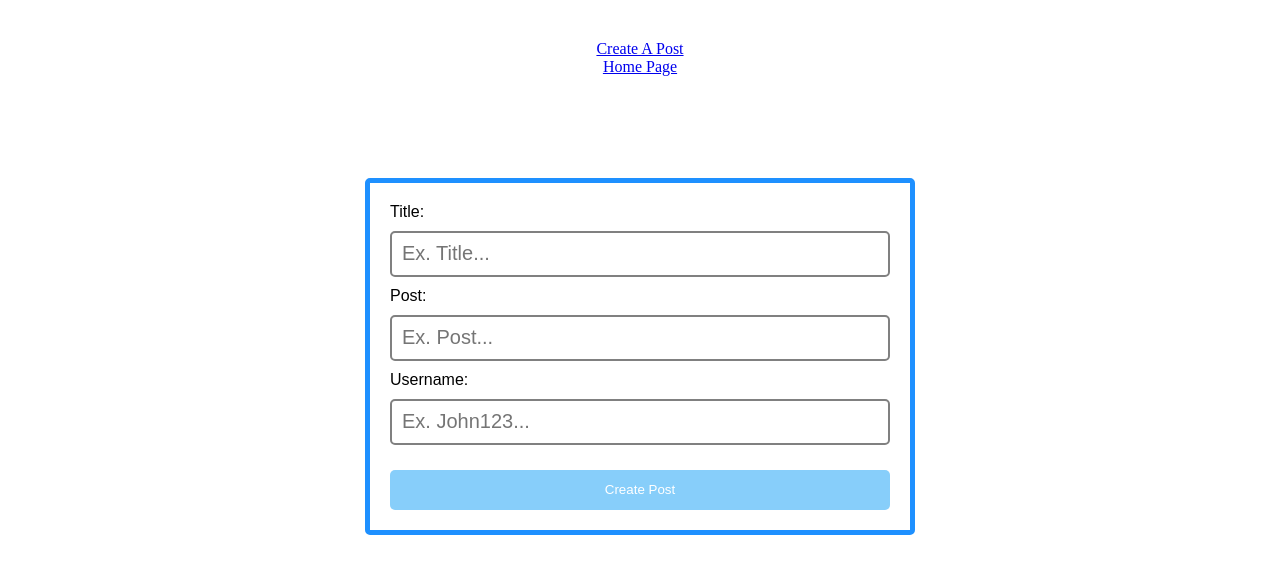
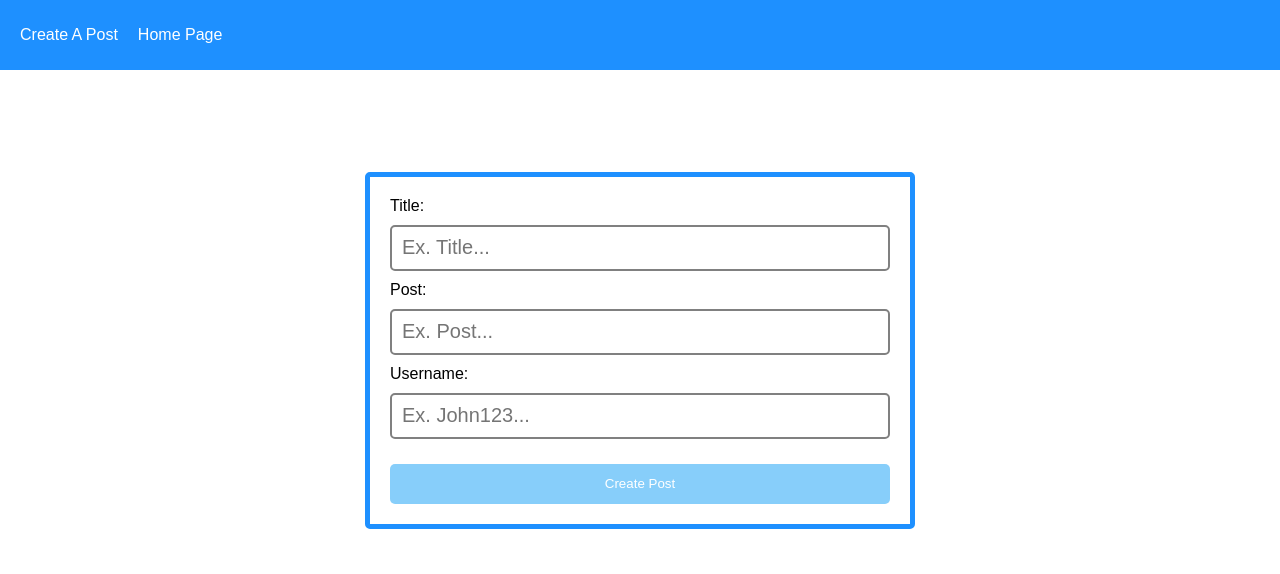
Before and after one commit to shwarzbergzelda/REACT-FULLSTACK, a React (Create React App) app in the folder client/: page /createpost in a window 1280 px wide. Shown: the top 574 px of the page. Built offline with nearby package versions, Linux system fonts and the light colour scheme.

Commit message:
add styling to navbar

```diff
--- a/client/src/App.css
+++ b/client/src/App.css
@@ -3,7 +3,6 @@
   height: auto;
   display: flex;
   align-items: center;
-  padding-top: 40px;
   flex-direction: column;
 }
 
@@ -104,3 +103,56 @@
 span {
   color: red;
 }
+
+/* NAVBAR */
+
+.navbar {
+  width: 100%;
+  height: 70px;
+  background-color: dodgerblue;
+  display: flex;
+  align-items: center;
+  font-family: Arial, Helvetica, sans-serif;
+}
+
+.navbar a {
+  margin-left: 20px;
+  text-decoration: none;
+  color: white;
+}
+
+/* INDIVIDUAL POST */
+.postPage {
+  display: flex;
+  flex-direction: row;
+  width: 100%;
+  height: 100%;
+}
+
+.leftSide {
+  flex: 50%;
+  height: calc(100vh - 70px);
+  display: grid;
+  place-items: center;
+}
+
+.rightSide {
+  flex: 50%;
+  height: calc(100vh - 70px);
+  display: grid;
+  place-items: center;
+}
+
+#individual {
+  height: 500px;
+  width: 600px;
+}
+
+#individual .title,
+#individual .footer {
+  font-size: 30px;
+}
+
+#individual .body {
+  font-size: 25px;
+}
--- a/client/src/App.js
+++ b/client/src/App.js
@@ -1,17 +1,19 @@
-import './App.css';
-import { BrowserRouter as Router, Route, Routes, Link } from 'react-router-dom';
-import Home from './pages/Home';
-import CreatePost from './pages/CreatePost'
+import "./App.css";
+import { BrowserRouter as Router, Route, Routes, Link } from "react-router-dom";
+import Home from "./pages/Home";
+import CreatePost from "./pages/CreatePost";
 
 function App() {
   return (
     <div className="App">
       <Router>
-        <Link to="/createpost">Create A Post </Link>
-        <Link to="/">Home Page </Link>
+        <div className="navbar">
+          <Link to="/createpost">Create A Post </Link>
+          <Link to="/">Home Page </Link>
+        </div>
         <Routes>
-          <Route path='/' exact element={< Home />}/>
-          <Route path='/createpost' exact element={<CreatePost />}/>
+          <Route path="/" exact element={<Home />} />
+          <Route path="/createpost" exact element={<CreatePost />} />
         </Routes>
       </Router>
     </div>
```
